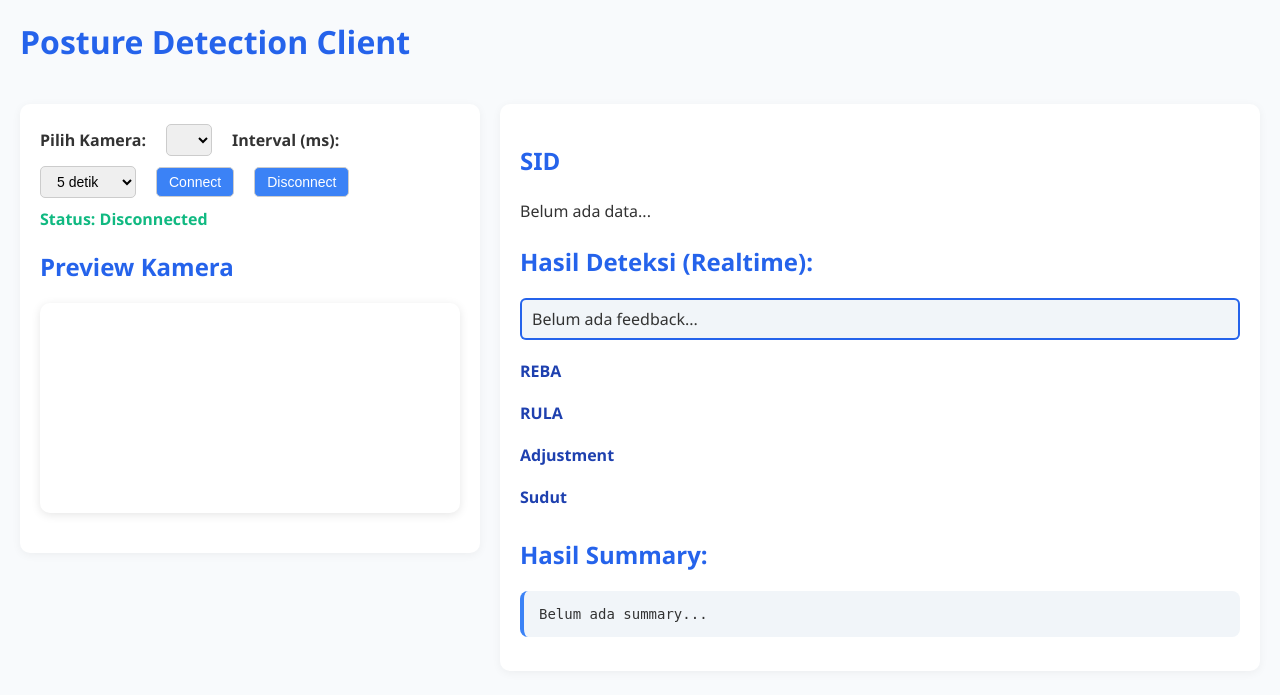
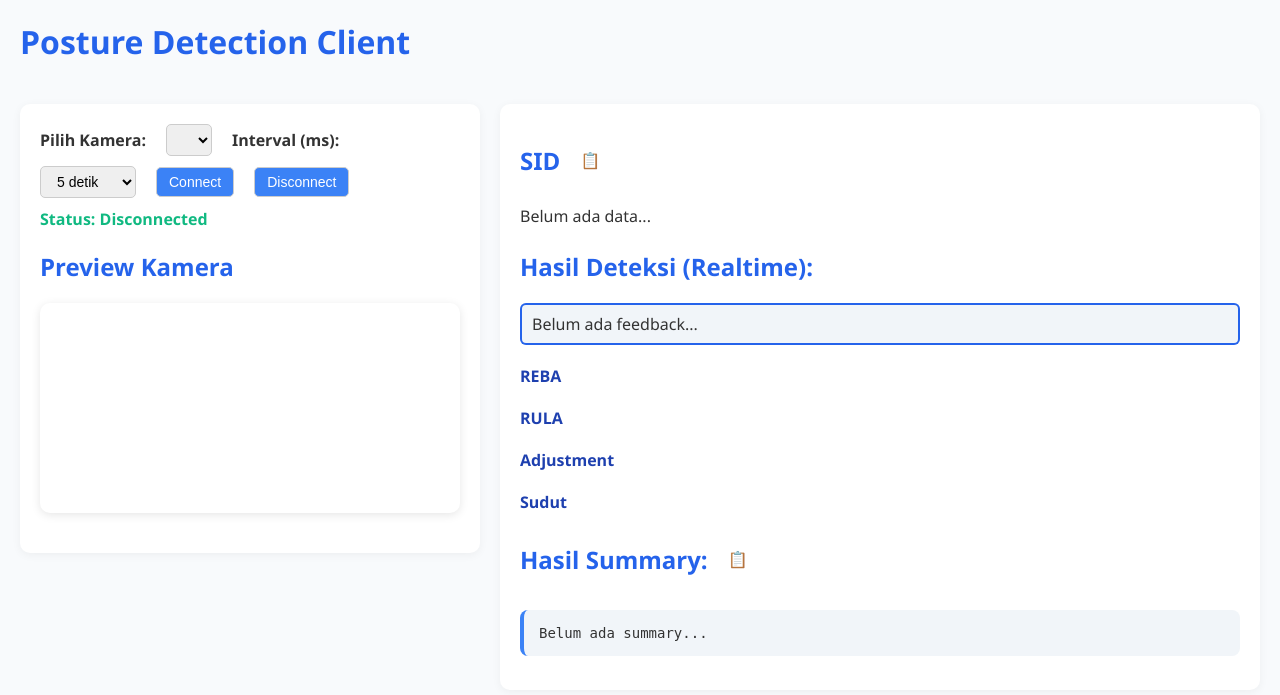
Before and after one commit to altriskaa/Openpose-Backend, a Flask app: page /ws-client in a window 1280 px wide. Shown: the top 695 px of the page. Run offline with Flask 3, Linux system fonts and the light colour scheme; lists and menus that the app fills with data are empty; parts of the project's set-up code (start-up, migrations or seed data) failed here and were passed over; some libraries are stand-ins or nearby versions.

Commit message:
update client

```diff
--- a/app/templates/client.html
+++ b/app/templates/client.html
@@ -166,6 +166,12 @@
 		font-weight: bold;
 		color: #10b981;
 	}
+	button[title="Copy SID"], button[title="Copy Summary"] {
+		background: none;
+		border: none;
+		font-size: 16px;
+		cursor: pointer;
+	}
   </style>
 </head>
 <body>
@@ -199,8 +205,11 @@
 
     <div class="result-panel">
       <div class="section">
-        <h2>SID</h2>
-        <div id="resultSID" class="summary-line">Belum ada data...</div>
+        <div style="display: flex; align-items: center; gap: 8px;">
+			<h2>SID</h2>
+			<button onclick="copyText('resultSID')" title="Copy SID">📋</button>
+		</div>
+		<div id="resultSID" class="summary-line">Belum ada data...</div>
 
         <h2>Hasil Deteksi (Realtime):</h2>
         <div id="feedbackBox" class="feedback-box">Belum ada feedback...</div>
@@ -217,7 +226,10 @@
         <div class="group-title">Sudut</div>
         <div id="angleGrid" class="grid"></div>
 
-        <h2>Hasil Summary:</h2>
+        <div style="display: flex; align-items: center; gap: 8px;">
+			<h2>Hasil Summary:</h2>
+			<button onclick="copyText('summaryDisplay')" title="Copy Summary">📋</button>
+		</div>
         <pre id="summaryDisplay">Belum ada summary...</pre>
       </div>
     </div>
@@ -238,6 +250,16 @@
 	const rulaGroup = document.getElementById("rulaGroup");
 	const adjustGroup = document.getElementById("adjustGroup");
 	const feedbackBox = document.getElementById("feedbackBox");
+
+	function copyText(elementId) {
+		const el = document.getElementById(elementId);
+		const text = el.innerText;
+		navigator.clipboard.writeText(text).then(() => {
+			alert("Teks disalin!");
+		}).catch(err => {
+			console.error("Gagal menyalin teks:", err);
+		});
+	}
 
 	function createBox(label, value) {
 		const div = document.createElement("div");
```
